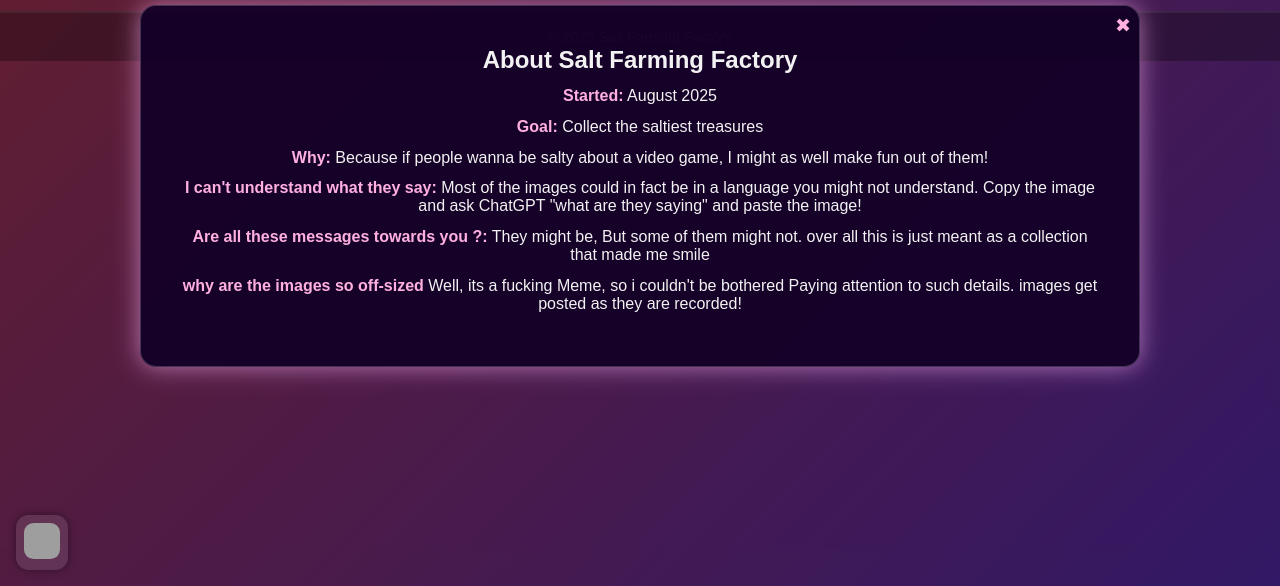
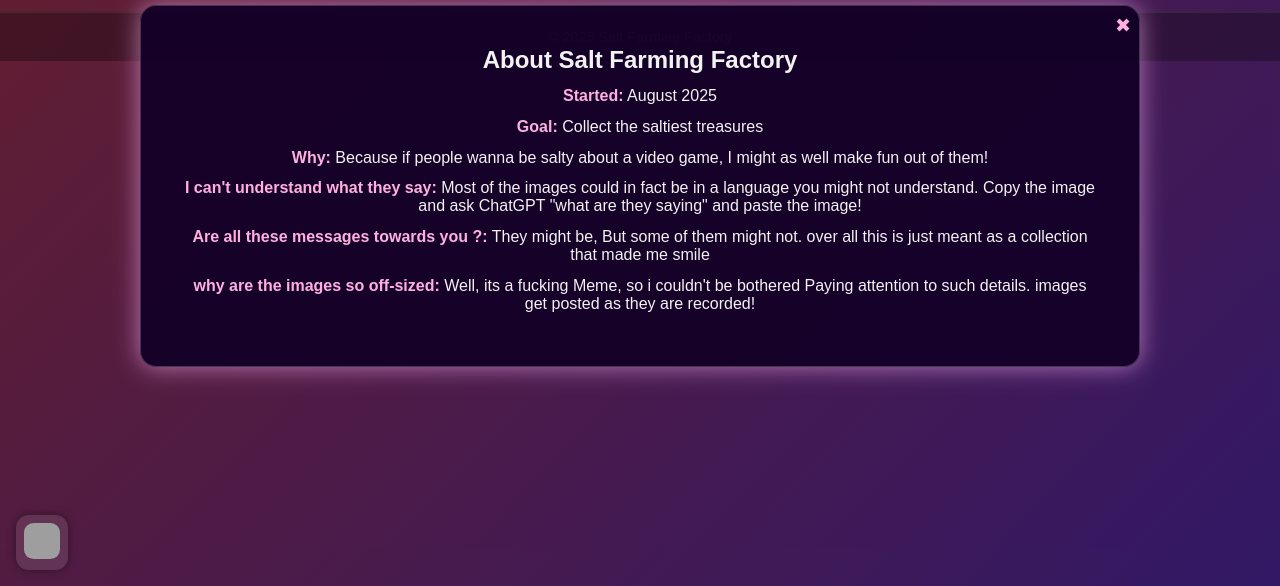
Before and after one commit to Rensoraa/Salt-farming-factory, a plain HTML site: page index.html in a window 1280 px wide. Both pictures are taken after a click on the button 42 px from the left and 756 px from the top of the page. Shown: the part 214-800 px from the top of the page. Drawn offline with Linux system fonts and the light colour scheme; grey boxes are pictures that could not be loaded.

Commit message:
added ":"

```diff
--- a/index.html
+++ b/index.html
@@ -69,7 +69,7 @@
     <p><strong>Why:</strong> Because if people wanna be salty about a video game, I might as well make fun out of them!</p>
     <p><strong>I can't understand what they say:</strong> Most of the images could in fact be in a language you might not understand. Copy the image and ask ChatGPT "what are they saying" and paste the image!</p>
     <p><strong>Are all these messages towards you ?:</strong> They might be, But some of them might not. over all this is just meant as a collection that made me smile</p>
-    <p><strong>why are the images so off-sized</strong> Well, its a fucking Meme, so i couldn't be bothered Paying attention to such details. images get posted as they are recorded!</p>
+    <p><strong>why are the images so off-sized:</strong> Well, its a fucking Meme, so i couldn't be bothered Paying attention to such details. images get posted as they are recorded!</p>
   </div>
 </div>
 
```
